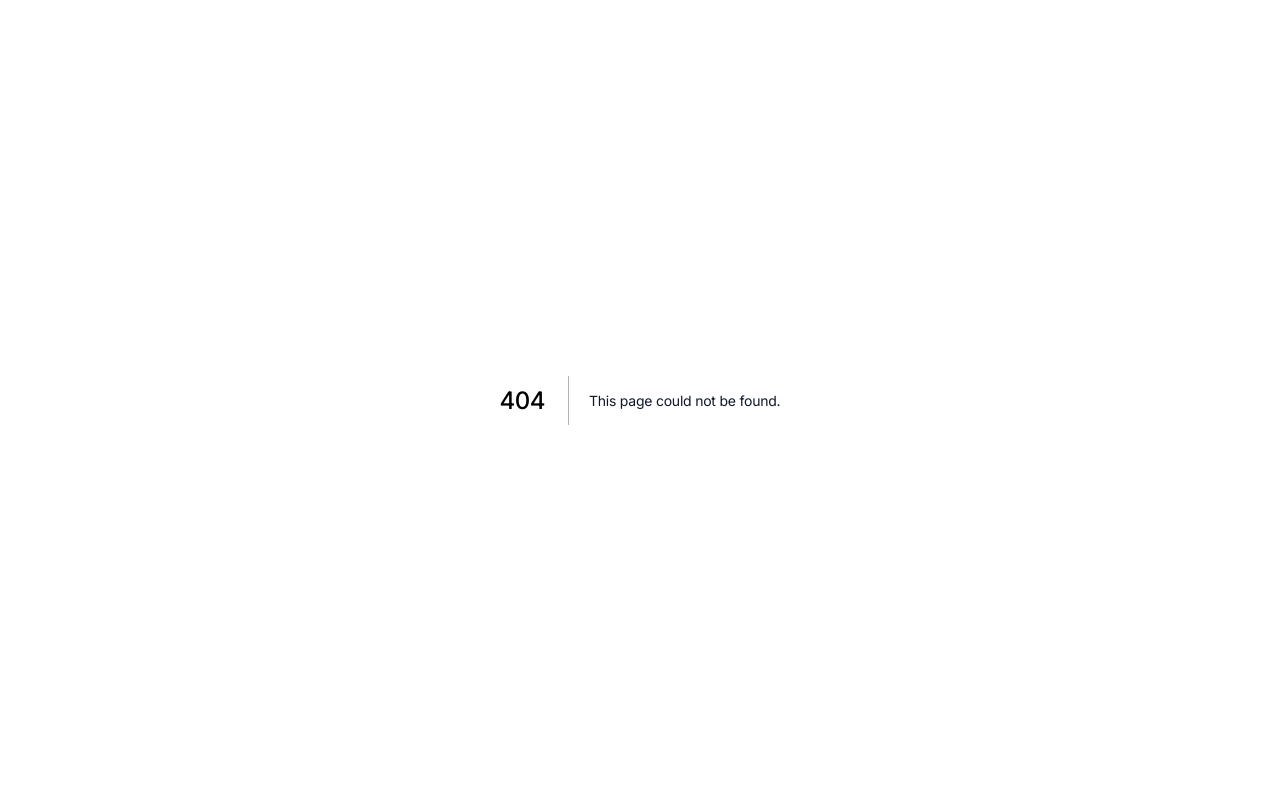
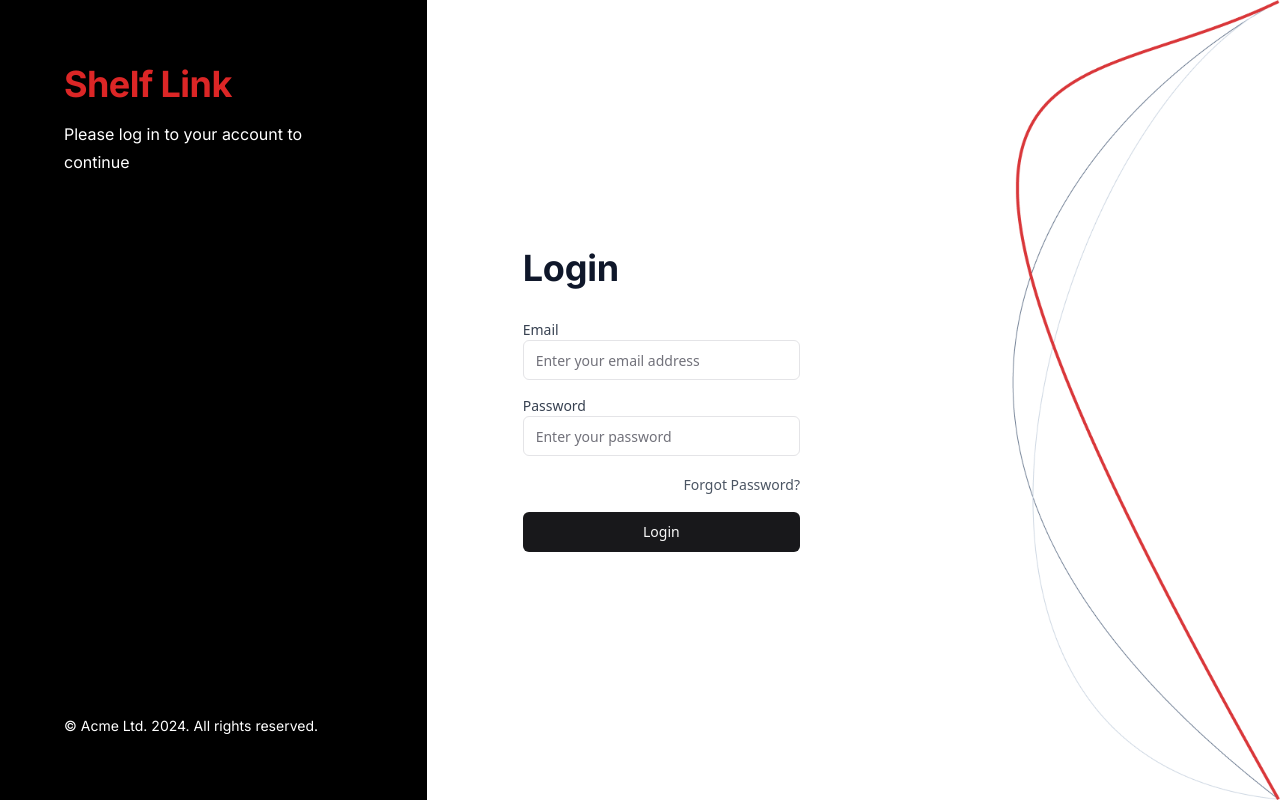
Before and after one commit to rashmithachamikara/esl-app, a Next.js app: page /login in a window 1280 px wide. Before the commit this address had no page. Built offline with nearby package versions, Linux system fonts and the light colour scheme.

Commit message:
Added login page with some features

```diff
--- /dev/null
+++ b/src/app/login/page.tsx
@@ -0,0 +1,119 @@
+"use client";
+
+import { useState } from "react";
+import { useRouter } from "next/navigation";
+import { Input } from "@/components/ui/input";
+import { Button } from "@/components/ui/button";
+import Link from "next/link";
+
+export default function LoginPage() {
+  const [email, setEmail] = useState("");
+  const [password, setPassword] = useState("");
+  const [error, setError] = useState("");
+  const router = useRouter();
+
+  const handleLogin = async (e: React.FormEvent) => {
+    e.preventDefault();
+
+    try {
+      const res = await fetch("/users.json"); // Mock user database
+      const users = await res.json();
+
+      const user = users.find(
+        (u: { email: string; password: string }) =>
+          u.email === email && u.password === password
+      );
+
+      if (user) {
+        document.cookie = `user=${email}; path=/`;
+        localStorage.setItem("user", JSON.stringify({ email }));
+        router.push("/dashboard");
+      } else {
+        setError("Invalid email or password.");
+      }
+    } catch (err) {
+      setError("Something went wrong. Try again later.");
+    }
+  };
+
+  return (
+    <div className="flex h-screen">
+      {/* Left Section */}
+      <div className="w-1/3 bg-black text-white flex flex-col justify-between p-16">
+        <div>
+          <h1 className="text-4xl font-bold text-red-600">Shelf Link</h1>
+          <p className="mt-4 text-white">
+            Please log in to your account to continue
+          </p>
+        </div>
+        <div>
+          <p className="text-sm text-white">
+            © Acme Ltd. 2024. All rights reserved.
+          </p>
+        </div>
+      </div>
+
+      {/* Right Section */}
+      <div className="w-2/3 flex items-center relative">
+        {/* Background Image */}
+        <div
+          className="absolute inset-0 bg-contain bg-right bg-no-repeat"
+          style={{
+            backgroundImage: "url('/image-library/login-background.png')",
+          }}
+        />
+
+        {/* Login Form */}
+        <div className="relative z-10 w-2/5 bg-white p-8 ml-16 rounded-lg">
+          <h2 className="text-4xl font-bold mb-8">Login</h2>
+          {error && <p className="text-red-600 text-sm mb-4">{error}</p>}
+          <form onSubmit={handleLogin}>
+            <div className="mb-4">
+              <label
+                htmlFor="email"
+                className="block text-sm font-medium text-gray-700"
+              >
+                Email
+              </label>
+              <Input
+                id="email"
+                placeholder="Enter your email address"
+                type="email"
+                value={email}
+                onChange={(e) => setEmail(e.target.value)}
+                required
+              />
+            </div>
+            <div className="mb-4">
+              <label
+                htmlFor="password"
+                className="block text-sm font-medium text-gray-700"
+              >
+                Password
+              </label>
+              <Input
+                id="password"
+                placeholder="Enter your password"
+                type="password"
+                value={password}
+                onChange={(e) => setPassword(e.target.value)}
+                required
+              />
+            </div>
+            <div className="mb-4 text-right">
+              <Link
+                href="#"
+                className="text-sm text-gray-600 hover:text-gray-900"
+              >
+                Forgot Password?
+              </Link>
+            </div>
+            <Button className="w-full" type="submit">
+              Login
+            </Button>
+          </form>
+        </div>
+      </div>
+    </div>
+  );
+}
--- /dev/null
+++ b/src/app/middleware.ts
@@ -0,0 +1,23 @@
+import { NextResponse } from "next/server";
+import type { NextRequest } from "next/server";
+
+export function middleware(req: NextRequest) {
+  const loggedInUser = req.cookies.get("user");
+
+  // If trying to access dashboard without login, redirect to /login
+  if (req.nextUrl.pathname.startsWith("/dashboard") && !loggedInUser) {
+    return NextResponse.redirect(new URL("/login", req.url));
+  }
+
+  // If already logged in and trying to access login page, redirect to dashboard
+  if (req.nextUrl.pathname === "/login" && loggedInUser) {
+    return NextResponse.redirect(new URL("/dashboard", req.url));
+  }
+
+  return NextResponse.next();
+}
+
+// Apply middleware only on login and dashboard pages
+export const config = {
+  matcher: ["/login", "/dashboard"],
+};
--- a/src/components/SideBar/app-sidebar.tsx
+++ b/src/components/SideBar/app-sidebar.tsx
@@ -6,6 +6,7 @@ import {
   Bot,
   Command,
   LifeBuoy,
+  LogOut,
   Map,
   PieChart,
   Send,
@@ -167,6 +168,12 @@ const data = {
   ],
   navSecondary: [
     {
+      title: "Logout",
+      url: "#",
+      icon: LogOut,
+      onclick: handleLogout,
+    },
+    {
       title: "Support",
       url: "#",
       icon: LifeBuoy,
--- a/src/css/typography.css
+++ b/src/css/typography.css
@@ -53,8 +53,6 @@ h4 {
 }
 
 p {
-  color: #0f172a;
-
   /* p */
   font-family: Inter;
   font-size: 16px;
```
Also changed, not shown: public/users.json (added, +10 -0 lines), public/image-library/login-background.jpg (added), public/image-library/login-background.png (added).
